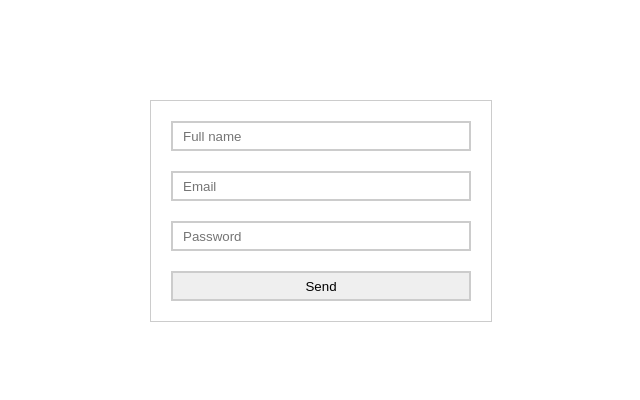
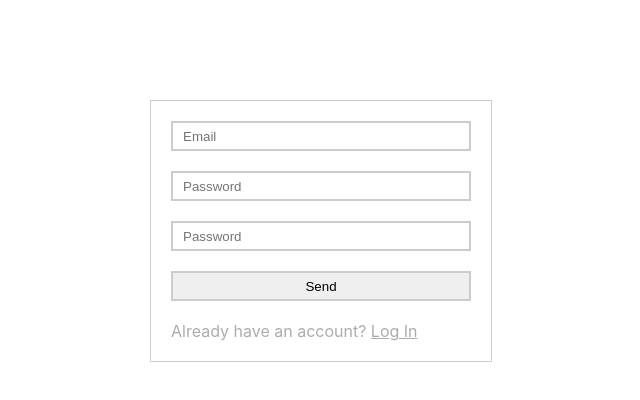
Before and after one commit to shkuropatenko/react_test, a React (Create React App) app in the folder firebase-project/: page /reg in a window 1280 px wide. Shown: the top 400 px of the page, without its empty margins (319-959 px from the left). Built offline with nearby package versions, Linux system fonts and the light colour scheme; no server answers.

Commit message:
add router and slider on user page / add create user

```diff
--- a/firebase-project/package.json
+++ b/firebase-project/package.json
@@ -6,7 +6,7 @@
     "@testing-library/jest-dom": "^5.11.4",
     "@testing-library/react": "^11.1.0",
     "@testing-library/user-event": "^12.1.10",
-    "firebase": "^8.3.1",
+    "firebase": "^8.3.3",
     "react": "^17.0.2",
     "react-dom": "^17.0.2",
     "react-router": "^5.2.0",
--- a/firebase-project/src/App.css
+++ b/firebase-project/src/App.css
@@ -5,6 +5,20 @@
   display: flex;
   flex-direction: column;
   border: 1px solid #ccc;
+  color: #afabab;
+}
+
+.login_block h1 {
+  color: #000;
+}
+
+.login_block a {
+  color: #afabab;
+  text-decoration: underline;
+}
+
+.login_block a:hover {
+  text-decoration: none;
 }
 
 .login_block input,
@@ -67,9 +81,8 @@
   display: inline-block;
   vertical-align: top;
   margin: 10px 0 0;
-  color: #afabab;
 }
 
-.reg-link:hover {
-  text-decoration: none;
+.account-box {
+  padding-top: 20px;
 }
--- /dev/null
+++ b/firebase-project/src/Auth.js
@@ -0,0 +1,47 @@
+import React, { useContext, useState, useEffect } from "react";
+import { auth } from "./firebase";
+
+const AuthContext = React.createContext()
+
+export function useAuth() {
+  return useContext(AuthContext);
+}
+
+export function AuthProvider({ children }) {
+  const [currentUser, setCurrentUser] = useState();
+  const [loading, setLoading] = useState(true);
+
+  function signup(email, password) {
+    return auth.createUserWithEmailAndPassword(email, password);
+  }
+
+  function login(email, password) {
+    return auth.signInWithEmailAndPassword(email, password);
+  }
+
+  function logout() {
+    return auth.signOut();
+  }
+
+  useEffect(() => {
+    const unsubscribe = auth.onAuthStateChanged(user => {
+      setCurrentUser(user);
+      setLoading(false);
+    })
+
+    return unsubscribe
+  }, [])
+
+  const value = {
+    currentUser,
+    login,
+    signup,
+    logout
+  }
+
+  return (
+    <AuthContext.Provider value={value}>
+      {!loading && children}
+    </AuthContext.Provider>
+  )
+}
--- /dev/null
+++ b/firebase-project/src/PrivateRoute.js
@@ -0,0 +1,16 @@
+import React from "react";
+import { Route, Redirect } from "react-router-dom";
+import { useAuth } from "./Auth";
+
+export default function PrivateRoute({ component: Component, ...rest }) {
+  const { currentUser } = useAuth();
+
+  return (
+    <Route
+      {...rest}
+      render={props => {
+        return currentUser ? <Component {...props} /> : <Redirect to="/login" />
+      }}
+    ></Route>
+  )
+}
--- /dev/null
+++ b/firebase-project/src/firebase.js
@@ -0,0 +1,15 @@
+import firebase from "firebase/app"
+import "firebase/auth"
+
+const app = firebase.initializeApp({
+  apiKey: process.env.REACT_APP_FIREBASE_API_KEY,
+  authDomain: process.env.REACT_APP_FIREBASE_AUTH_DOMAIN,
+  databaseURL: process.env.REACT_APP_FIREBASE_DATABASE_URL,
+  projectId: process.env.REACT_APP_FIREBASE_PROJECT_ID,
+  storageBucket: process.env.REACT_APP_FIREBASE_STORAGE_BUCKET,
+  messagingSenderId: process.env.REACT_APP_FIREBASE_MESSAGING_SENDER_ID,
+  appId: process.env.REACT_APP_FIREBASE_APP_ID
+})
+
+export const auth = app.auth()
+export default app
--- a/firebase-project/src/form/Form.js
+++ b/firebase-project/src/form/Form.js
@@ -1,75 +1,52 @@
-import React, { Component } from "react";
+import React, { useRef, useState } from "react";
+import { useHistory } from "react-router-dom";
+import { useAuth } from "../Auth";
 
-export default class Form extends Component {
-  constructor (props) {
-    super(props);
+export default function Login() {
+  const emailRef = useRef();
+  const passwordRef = useRef();
+  const { login } = useAuth();
+  const [error, setError] = useState("");
+  const [loading, setLoading] = useState(false);
+  const history = useHistory();
 
-    this.state = {
-      email: "",
-      valid: true,
-      value: "",
-      password:''
-    };
+  async function handleSubmit(e) {
+    e.preventDefault();
 
-    this.handleEmailChange = this.handleEmailChange.bind(this);
+    try {
+      setError("");
+      setLoading(true);
+      await login(emailRef.current.value, passwordRef.current.value);
+      history.push("/user");
+    } catch {
+      setError("Failed to log in");
     }
 
-  validateEmail (email) {
-    const re = /^(([^<>()[\]\\.,;:\s@"]+(\.[^<>()[\]\\.,;:\s@"]+)*)|(".+"))@((\[[0-9]{1,3}\.[0-9]{1,3}\.[0-9]{1,3}\.[0-9]{1,3}\])|(([a-zA-Z\-0-9]+\.)+[a-zA-Z]{2,}))$/;
-    return re.test(String(email).toLowerCase());
+    setLoading(false);
   }
 
-  handleEmailChange(e, value, id) {
-      const email = e.target.value;
-      const emailValid = this.validateEmail(email) ;
-
-      this.setState({
-        email: email,
-        valid: emailValid,
-        [id]: value
-      });
-  }
-
-  handleChange (e) {
-    this.setState({
-        password: e.target.value
-      });
-  }
-
-  render() {
-    let fieldContainerClass = "field-container";
-    const { email, valid } = this.state;
-
-    if (!valid) {
-      fieldContainerClass += " error";
-    }
-
-    return(
+  return (
+    <>
       <div className="container">
         <div className="login_block">
-            <form>
-            <div className={fieldContainerClass}>
+          {error && <div variant="danger">{error}</div>}
+            <form onSubmit={handleSubmit}>
               <input
                 type="email"
                 id="email"
                 placeholder="Email"
-              value={email}
-              onChange={this.handleEmailChange} />
-              <span className="error-text">Invalid e-mail address</span>
-            </div>
+                ref={emailRef} />
 
               <input
                 type="password"
                 id="password"
                 placeholder="Password"
-              onChange={this.handleChange}
-            />
+                ref={passwordRef} />
 
               <input
                 type="submit"
                 value="Send"
-              onClick={()=>this.props.createAccount(this.state.email,this.state.password)}
-            />
+                disabled={loading} />
 
               <a href="/reg" className="reg-link" onClick={() => {
                 this.props.history.push("/reg");
@@ -77,6 +54,6 @@ export default class Form extends Component {
           </form>
         </div>
       </div>
+    </>
   )
 }
-}
--- a/firebase-project/src/form/Signup.js
+++ b/firebase-project/src/form/Signup.js
@@ -1,85 +1,70 @@
-import React, { Component } from "react";
+import React, { useRef, useState } from "react";
+import { useAuth } from "../Auth";
+import { Link, useHistory } from "react-router-dom";
 
-export default class SingUp extends Component {
-  constructor (props) {
-    super(props);
+export default function Signup() {
+  const emailRef = useRef();
+  const passwordRef = useRef();
+  const passwordConfirmRef = useRef();
+  const { signup } = useAuth();
+  const [error, setError] = useState("");
+  const [loading, setLoading] = useState(false);
+  const history = useHistory();
 
-    this.state = {
-      email: "",
-      valid: true,
-      value: "",
-      password:''
-    };
+  async function handleSubmit(e) {
+    e.preventDefault();
 
-    this.handleEmailChange = this.handleEmailChange.bind(this);
+    if (passwordRef.current.value !== passwordConfirmRef.current.value) {
+      return setError("Passwords do not match");
     }
 
-  validateEmail (email) {
-    const re = /^(([^<>()[\]\\.,;:\s@"]+(\.[^<>()[\]\\.,;:\s@"]+)*)|(".+"))@((\[[0-9]{1,3}\.[0-9]{1,3}\.[0-9]{1,3}\.[0-9]{1,3}\])|(([a-zA-Z\-0-9]+\.)+[a-zA-Z]{2,}))$/;
-    return re.test(String(email).toLowerCase());
+    try {
+      setError("");
+      setLoading(true);
+      await signup(emailRef.current.value, passwordRef.current.value);
+      history.push("/login");
+    } catch {
+      setError("Failed to create an account");
     }
 
-  handleEmailChange(e, value, id) {
-      const email = e.target.value;
-      const emailValid = this.validateEmail(email) ;
-
-      this.setState({
-        email: email,
-        valid: emailValid,
-        [id]: value
-      });
+    setLoading(false);
   }
 
-  handleChange (e) {
-    this.setState({
-        password: e.target.value
-      });
-  }
-
-  render() {
-    let fieldContainerClass = "field-container";
-    const { email, valid } = this.state;
-
-    if (!valid) {
-      fieldContainerClass += " error";
-    }
-
-    return(
+  return (
+    <>
       <div className="container">
         <div className="login_block">
-          <form>
-            <input
-              type="text"
-              id="fullname"
-              placeholder="Full name"
-              onChange={this.handleChange}
-            />
-
-            <div className={fieldContainerClass}>
+          {error && <div variant="danger">{error}</div>}
+            <form onSubmit={handleSubmit}>
               <input
                 type="email"
                 id="email"
                 placeholder="Email"
-              value={email}
-              onChange={this.handleEmailChange} />
-              <span className="error-text">Invalid e-mail address</span>
-            </div>
+                ref={emailRef} />
 
               <input
                 type="password"
                 id="password"
                 placeholder="Password"
-              onChange={this.handleChange}
-            />
+                ref={passwordRef} />
+
+              <input
+                type="password"
+                id="password"
+                placeholder="Password"
+                ref={passwordConfirmRef} />
 
               <input
                 type="submit"
                 value="Send"
-              onClick={()=>this.props.createAccount(this.state.email,this.state.password)}
-            />
+                disabled={loading} />
+
+              <div className="account-box">
+                  Already have an account? <Link to="/login">Log In</Link>
+              </div>
           </form>
         </div>
       </div>
+    </>
   )
 }
-}
--- a/firebase-project/src/index.js
+++ b/firebase-project/src/index.js
@@ -3,20 +3,6 @@ import ReactDOM from "react-dom";
 import "./index.css";
 import App from "./App";
 import reportWebVitals from "./reportWebVitals";
-import firebase from "firebase";
-
-const firebaseConfig = {
-  apiKey: "AIzaSyDUYTCwvoUUY5t1yVCfwCRPG3VzPCZMH3s",
-  authDomain: "fir-react-auth-d4dc9.firebaseapp.com",
-  databaseURL: "https://fir-react-auth-d4dc9-default-rtdb.firebaseio.com",
-  projectId: "fir-react-auth-d4dc9",
-  storageBucket: "fir-react-auth-d4dc9.appspot.com",
-  messagingSenderId: "492551471901",
-  appId: "1:492551471901:web:d38499edc24cab62b097f4",
-  measurementId: "G-MYV5EPEZH9"
-}
-
-firebase.initializeApp(firebaseConfig);
 
 ReactDOM.render(
   <React.StrictMode>
--- a/firebase-project/src/slide/Slide.css
+++ b/firebase-project/src/slide/Slide.css
@@ -86,7 +86,7 @@
   margin: 0 0 10px;
 }
 
-.btn {
+.slide-box .btn {
   display: table;
   margin: 0 auto 10px;
   background: #0cad27;
@@ -99,7 +99,7 @@
   cursor: pointer;
 }
 
-.btn:hover {
+.slide-box .btn:hover {
   color: #0cad27;
   background: #fff;
 }
--- a/firebase-project/src/user/User.js
+++ b/firebase-project/src/user/User.js
@@ -1,15 +1,34 @@
-import React, { Component } from "react";
+import React, { useState } from "react";
+import { useAuth } from "../Auth";
+import { useHistory } from "react-router-dom";
+import SliderMain from "../slider/SliderMain";
 
-export default class User extends Component {
-  render() {
+export default function Dashboard() {
+  const [error, setError] = useState("");
+  const { logout } = useAuth();
+  const history = useHistory();
 
-    return(
+  async function handleLogout() {
+    setError("");
+
+    try {
+      await logout();
+      history.push("/login");
+    } catch {
+      setError("Failed to log out");
+    }
+  }
+
+  return (
+    <>
       <div className="container">
         <div className="login_block">
           <h1>Hello user</h1>
-          <button type="submit">Logout</button>
+          {error && <div variant="danger">{error}</div>}
+          <button type="submit" onClick={handleLogout} className="btn">Logout</button>
         </div>
+        <SliderMain />
       </div>
-    )
-  }
+    </>
+  )
 }
```
Also changed, not shown: firebase-project/src/App.js (+8 -22 lines), 2 other files (tests, documents, lock files or other folders). Lines whose indentation alone changed are shown as unchanged.
